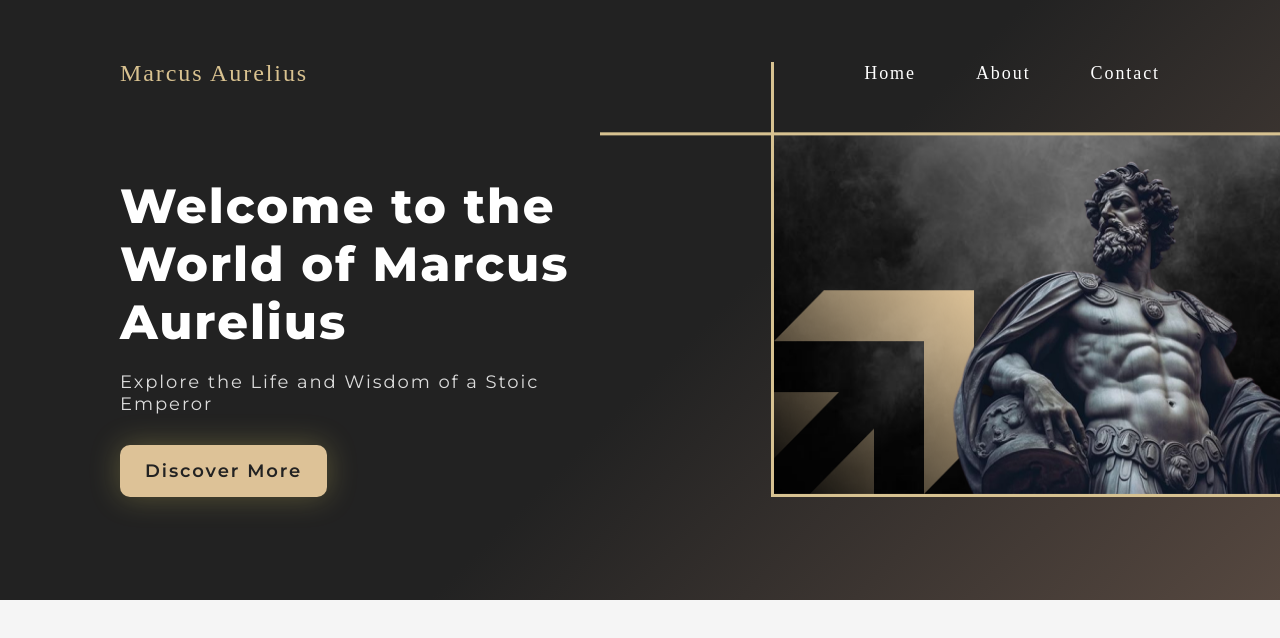
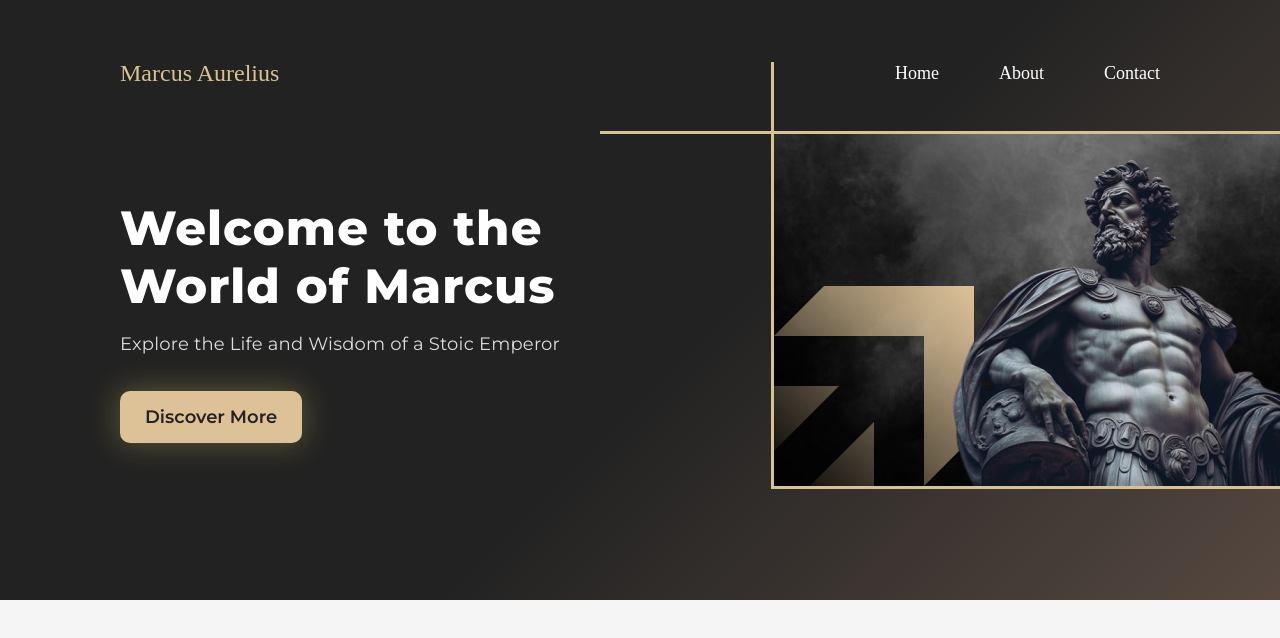
Before and after one commit to x6Nenko/odin-landing-page, a plain HTML site: page index.html in a window 1280 px wide. Drawn offline with Linux system fonts and the light colour scheme; a web font is replaced by a local one.

Commit message:
Add hover states and improve text spacing for accessibility

```diff
--- a/index.html
+++ b/index.html
@@ -22,7 +22,7 @@
             </nav>
             <div class="hero-container">
                 <div class="hero-content">
-                    <h1>Welcome to the World of Marcus Aurelius</h1>
+                    <h1>Welcome to the World of Marcus</h1>
                     <p>Explore the Life and Wisdom of a Stoic Emperor</p>
                     <a href="#" class="primary-button">Discover More</a>
                 </div>
--- a/style.css
+++ b/style.css
@@ -9,7 +9,6 @@
 body {
     background-color: #f5f5f5;
     font-family: 'Montserrat', sans-serif;
-    letter-spacing: 1.92px;
 }
 
 .hero-section {
@@ -32,11 +31,16 @@ a {
     display: inline-block;
     border-radius: 10px;
     background: #DDC297;
-    box-shadow: 0px 0px 30px 0px rgba(255, 241, 114, 0.25);
+    box-shadow: 0px 0px 30px 2px rgba(255, 241, 114, 0.25);
     padding: 15px 25px;
     color: #222;
     font-size: 18px;
     font-weight: 600;
+}
+
+.primary-button:hover, .primary-button.focus {
+    background-color: #FFEAC9;
+    transform: scale(1.01);
 }
 
 /* ============= Navbar ============= */
@@ -61,6 +65,10 @@ ul {
     z-index: 999;
 }
 
+ul li:hover {
+    transform: scale(1.1);
+}
+
 /* ============= Hero Section ============= */
 
 .hero-section .section-wrapper {
@@ -74,25 +82,30 @@ ul {
 
 .hero-image {
     margin-top: -25px;
+    width: 699px;
+    height: 427px;
 }
 
 .hero-content {
-    margin-top: 90px;
+    margin-top: 112px;
 }
 
 .hero-content h1 {
     width: 480px;
     color: #FFF;
-    font-size: 48px;
+    font-size: 3rem;
     font-weight: 800;
+    letter-spacing: 1px;
 }
 
 .hero-content p {
-    margin-top: 20px;
+    margin-top: 18px;
     color: #DCDCDC;
-    font-size: 18px;
+    font-size: 1.125rem;
+    letter-spacing: .20px;
 }
 
 .primary-button {
-    margin-top: 30px;
+    margin-top: 36px;
+    font-size: 1.125rem;
 }
```
